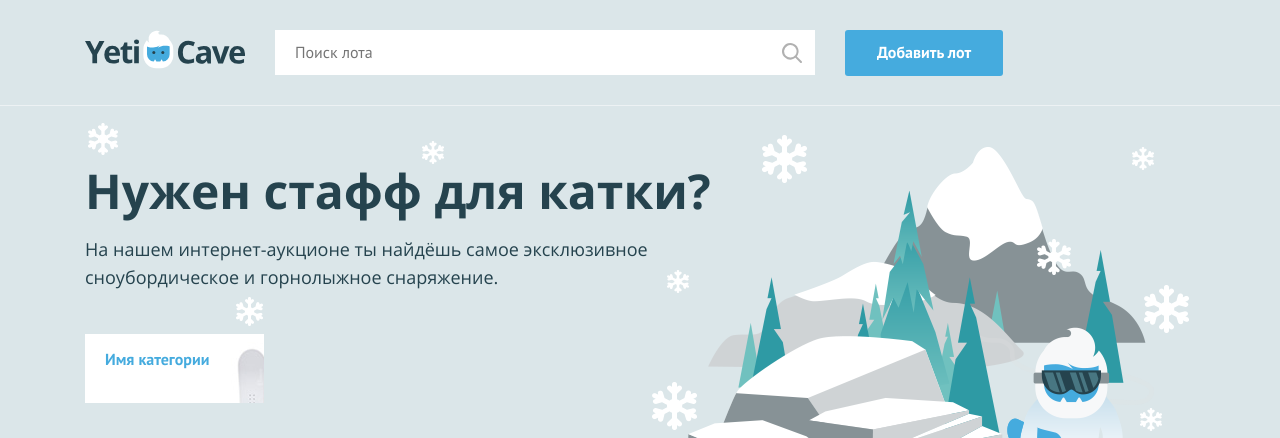
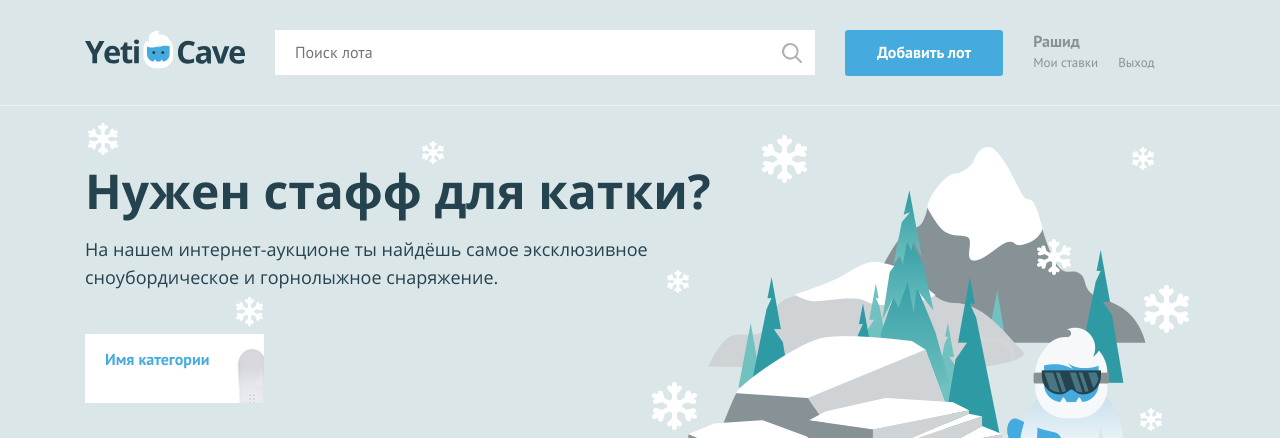
Before and after one commit to Mahraway/1180999-yeticave-12, a PHP site: page / in a window 1280 px wide. Shown: the top 438 px of the page. Run offline with PHP 8.4, Linux system fonts and the light colour scheme.

Commit message:
Работаем с условиями

```diff
--- a/index.php
+++ b/index.php
@@ -1,7 +1,7 @@
 <?php
 $is_auth = rand(0, 1);
 
-$user_name = ''; // укажите здесь ваше имя
+$user_name = 'Рашид'; // укажите здесь ваше имя
 ?>
 <!DOCTYPE html>
 <html lang="ru">
@@ -29,7 +29,22 @@ $user_name = ''; // укажите здесь ваше имя
         <nav class="user-menu">
 
         <!-- здесь должен быть PHP код для показа меню и данных пользователя -->
-
+        <?php if ($is_auth == 1): ?>
+            <div class="user-menu__logged">
+                <p><?= $user_name?></p>
+                <a class="user-menu__bets" href="pages/my-bets.html">Мои ставки</a>
+                <a class="user-menu__logout" href="#">Выход</a>
+            </div>
+        <?php else: ?>
+            <ul class="user-menu__list">
+                <li class="user-menu__item">
+                <a href="#">Регистрация</a>
+                </li>
+                <li class="user-menu__item">
+                <a href="#">Вход</a>
+                </li>
+            </ul>
+        <?php endif; ?>
         </nav>
     </div>
 </header>
```
